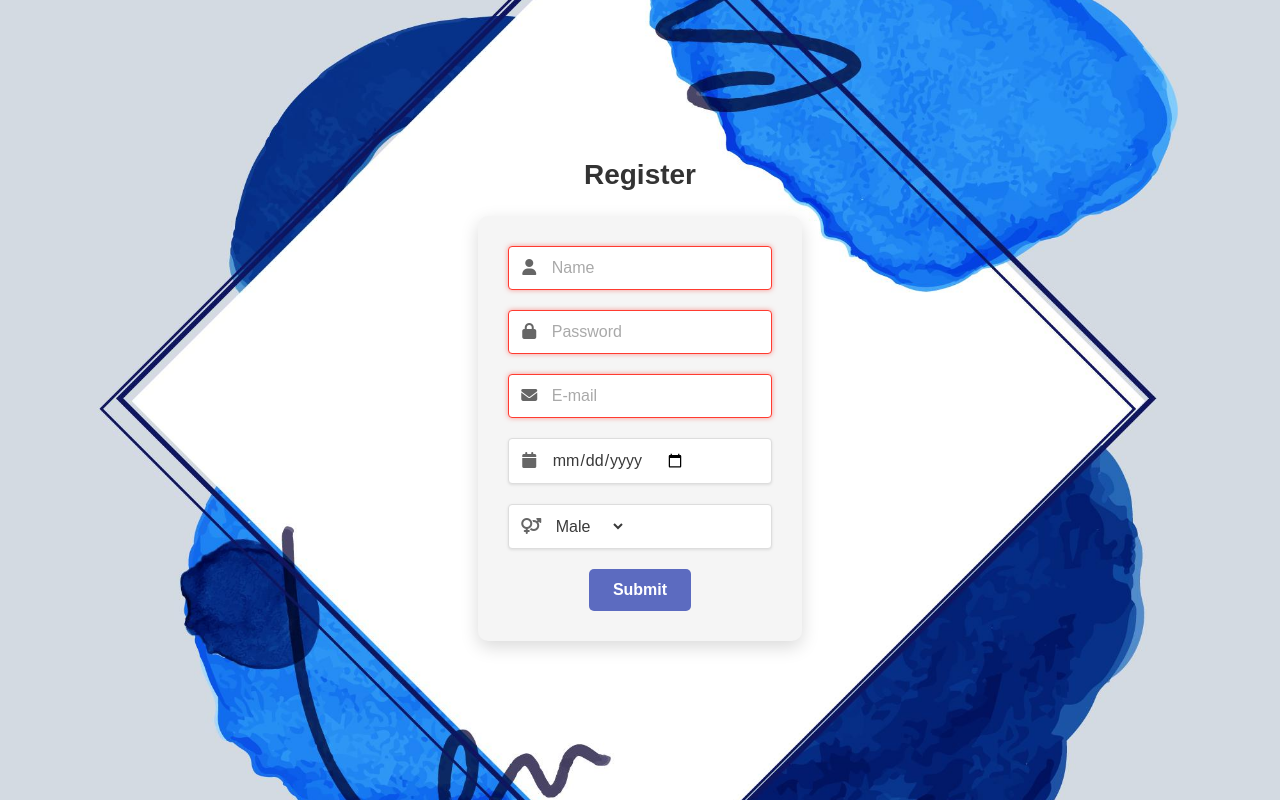
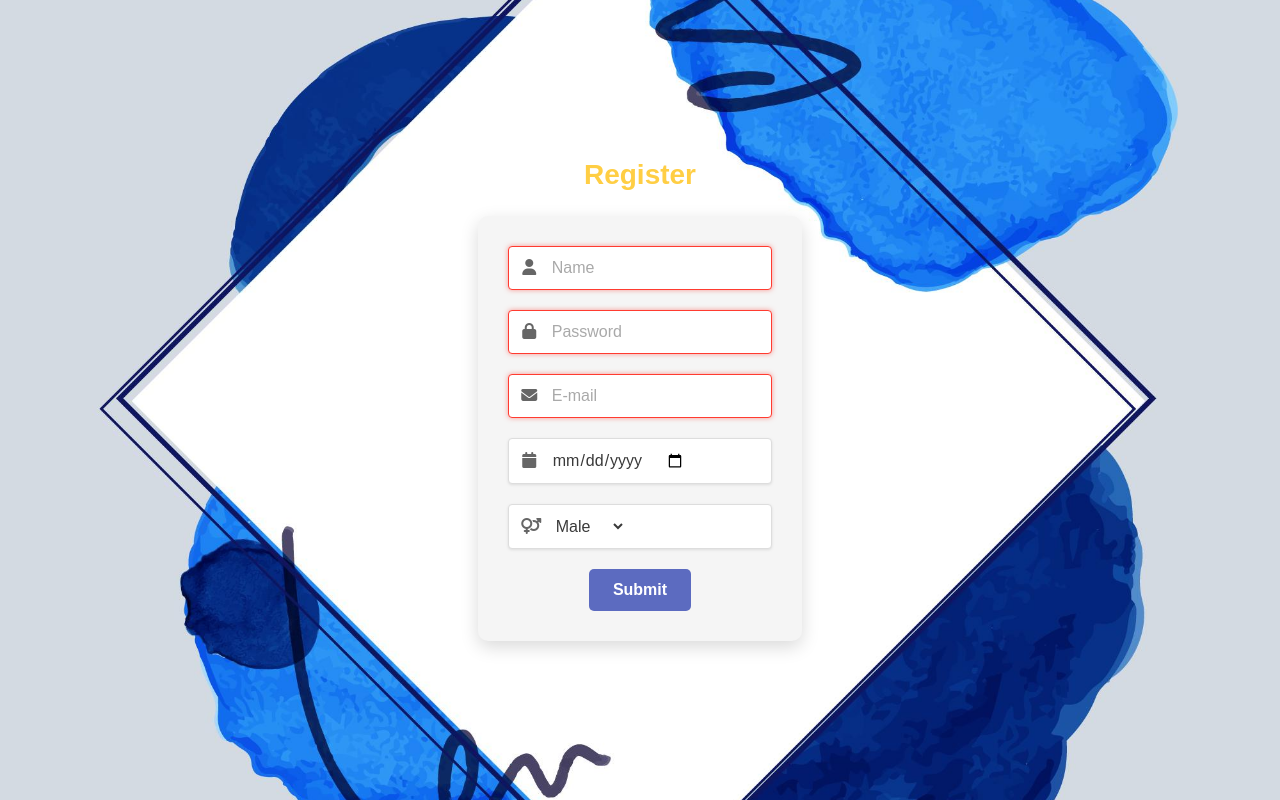
Before and after one commit to supranjal/Minimalist-Form, a plain HTML site: page index.html in a window 1280 px wide. Drawn offline with Linux system fonts and the light colour scheme.

Commit message:
changed the color of register

```diff
--- a/form.css
+++ b/form.css
@@ -113,7 +113,7 @@ legend{
     text-align: center;
     font-size: 28px; /* Increased for better visual hierarchy */
     font-weight: 600;
-    color: #333;
+    color: #ffce44; /* Bright golden yellow that stands out against black and blue */
     padding: 0 10px;
     margin-bottom: 25px; /* Increased spacing below heading */
     width: 100%; /* made it take entire width and made it look like it went to center */
```
